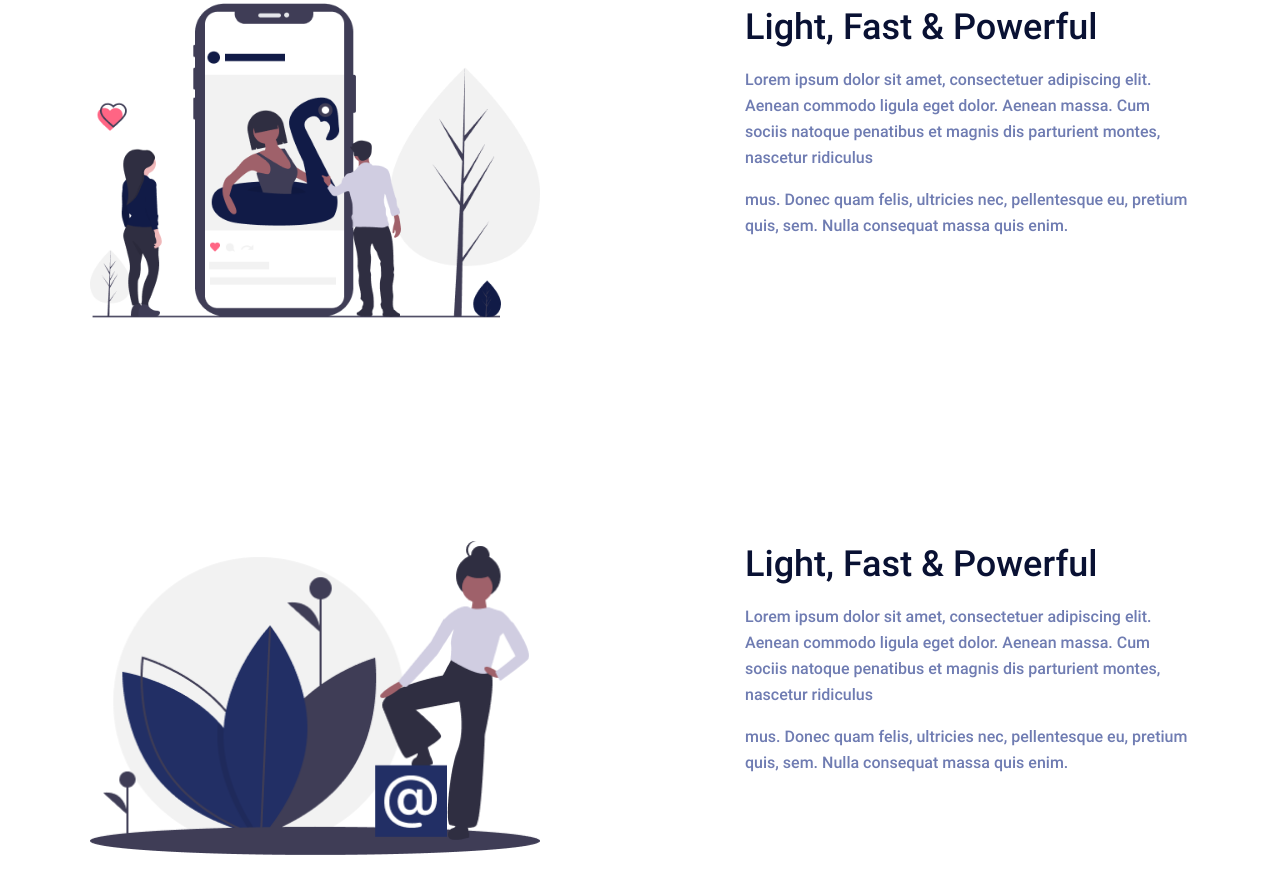
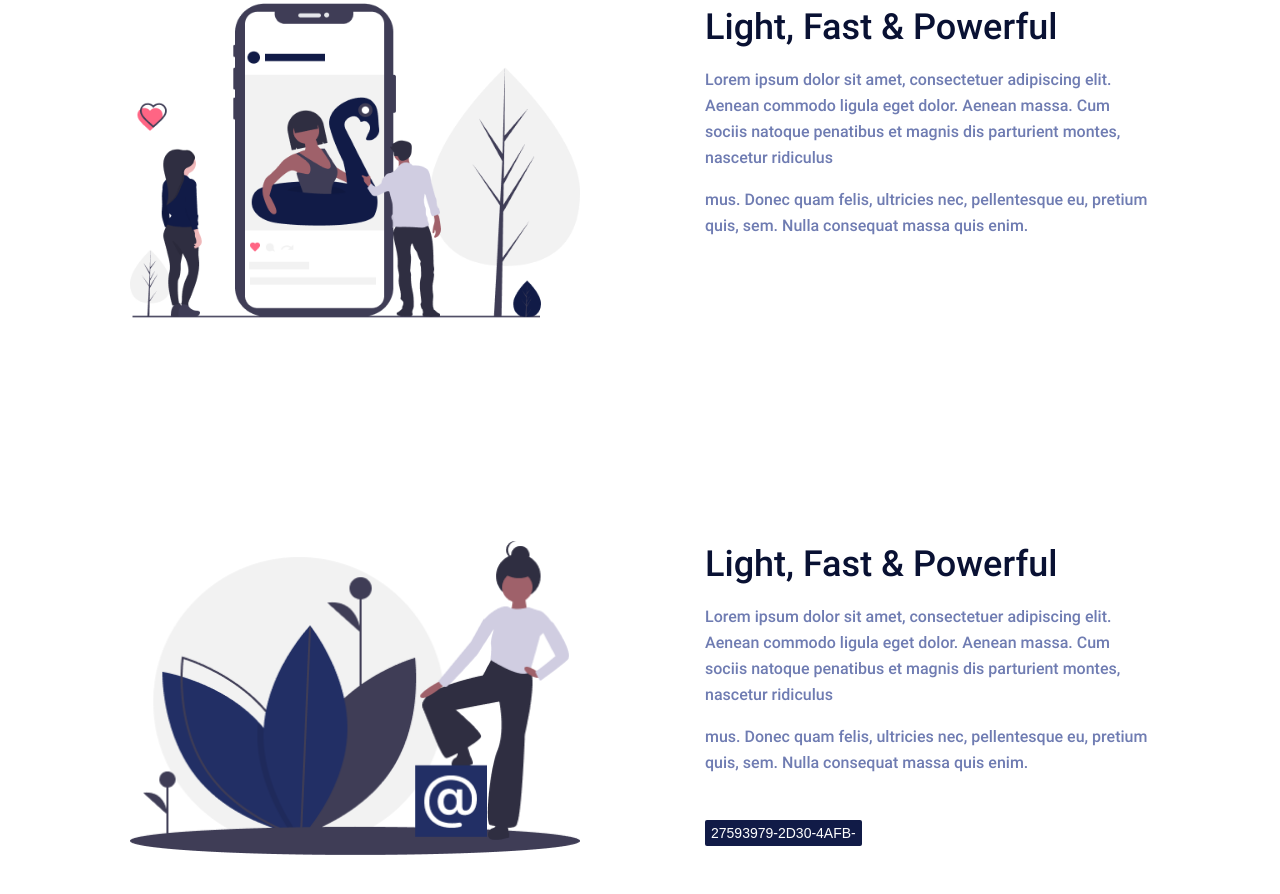
Before and after one commit to mazurenko913/landie, a plain HTML site: page index.html in a window 1280 px wide. Shown: the part 2275-3169 px from the top of the page. After the commit the page ends 3130 px from the top, so only its background shows below. Drawn offline with Linux system fonts and the light colour scheme.

Commit message:
benefits-section

```diff
--- a/index.html
+++ b/index.html
@@ -93,8 +93,7 @@
   </div>
 
   <div class="benefits-section">
-    <div class="benefits-wraper">
-      <img src="images/benefit-image-1.png" class="benefit-image-one">
+    <img src="images/benefit-image-1.png" class="benefit-image">
 
     <div class="content">
       <h3 class="benefits-title">Light, Fast & Powerful</h3>
@@ -108,8 +107,8 @@
     </div>
   </div>
 
-    <div class="benefits-wraper">
-        <img src="images/benefit-image-2.png" class="benefit-image-one">
+  <div class="benefits-section">
+    <img src="images/benefit-image-2.png" class="benefit-image">
 
     <div class="content">
       <h3 class="benefits-title">Light, Fast & Powerful</h3>
@@ -123,8 +122,8 @@
     </div>
   </div>
 
-    <div class="benefits-wraper">
-        <img src="images/benefit-image-3.png" class="benefit-image-one">
+  <div class="benefits-section">
+    <img src="images/benefit-image-3.png" class="benefit-image">
 
     <div class="content">
       <h3 class="benefits-title">Light, Fast & Powerful</h3>
@@ -133,9 +132,10 @@
         sociis natoque penatibus et magnis dis parturient montes,
         nascetur ridiculus</p><br>
 
-        <p class="benefits-text">mus. Donec quam felis, ultricies nec, pellentesque eu, pretium
+      <p class="benefits-text margin-badge">mus. Donec quam felis, ultricies nec, pellentesque eu, pretium
         quis, sem. Nulla consequat massa quis enim.</p>
-      </div>
+
+      <button class="badge">27593979-2D30-4AFB-</button>
     </div>
   </div>
 
--- a/styles/benefits-section.css
+++ b/styles/benefits-section.css
@@ -1,23 +1,21 @@
-.benefits-section .benefits-wraper{
+.benefits-section{
     display: flex;
     flex-direction: row;
     justify-content: center;
     margin-bottom: 222px;
 }
 
-.benefits-section .benefit-image-one{
+.benefits-section:last-child{
+    margin: 0;
+}
+
+.benefits-section .benefit-image{
     height: 315px;
     width: 450px;
-    margin-right:205px;
+    margin-right:125px;
 }
 
-.benefits-section .benefit-image-two{
-    height: 387px;
-    width: 540px;
-}
-
-.benefits-section .benefit-image-three{
-    height: 312px;
+.benefits-section .content{
     width: 445px;
 }
 
@@ -32,5 +30,8 @@
     font-size: 16px;
     line-height: 26px;
     color: #6F7CB2;
-    width: 445px;
 }
+
+.benefits-section  .margin-badge{
+    margin-bottom: 44px;
+}
--- a/styles/product-section.css
+++ b/styles/product-section.css
@@ -1,6 +1,4 @@
 .product-section{
-    display: flex;
-    flex-direction: row;
     margin-bottom: 108px;
 }
 
--- a/styles/style.css
+++ b/styles/style.css
@@ -22,3 +22,12 @@ body{
     border-radius: 2px;
     padding: 4px 57px;
 }
+
+.badge{
+    font-size: 14px;
+    line-height: 24px;
+    background: #111B47;
+    border-radius: 2px;
+    border: none;
+    color: #FFFFFF;
+}
```
Lines whose indentation alone changed are shown as unchanged.
